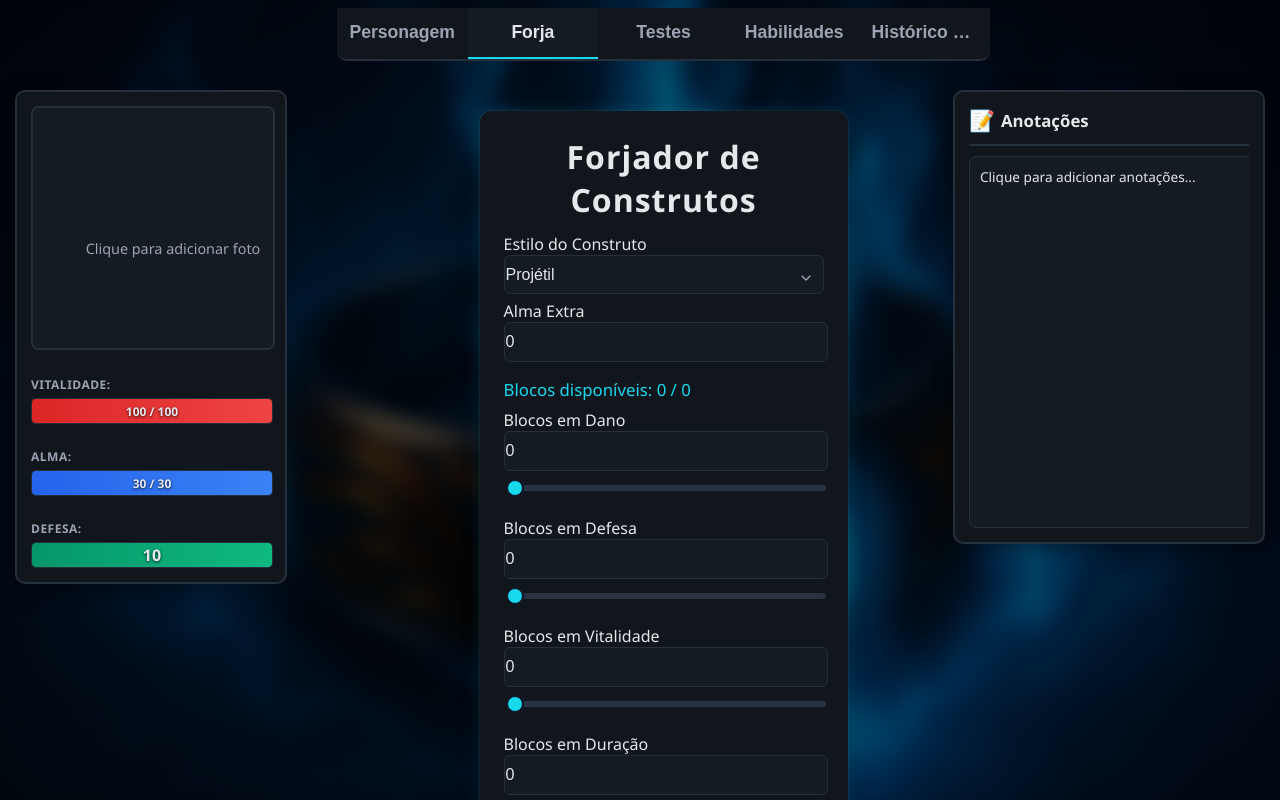
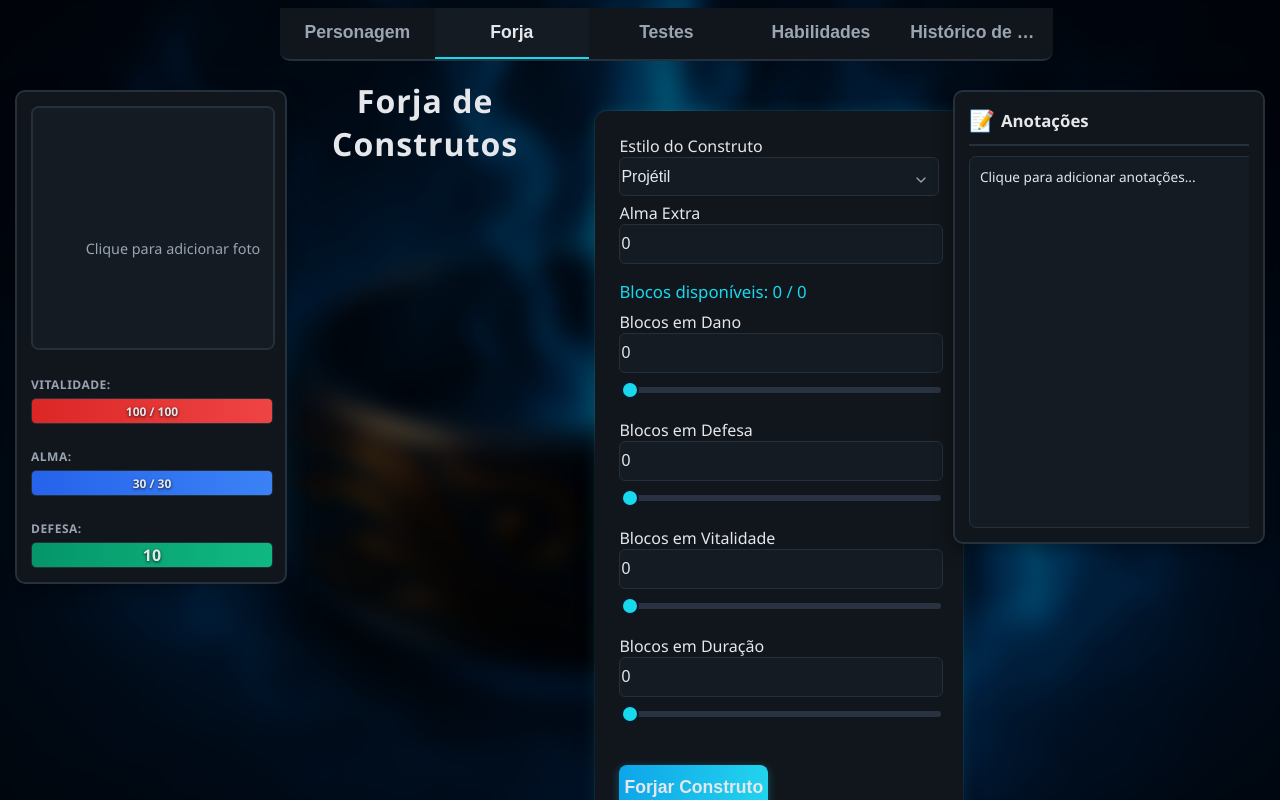
Before and after one commit to PedroAugusto08/LIGHT, a Next.js app: page / in a window 1280 px wide. Both pictures are taken after a click on the button "Forja". Shown: the top 800 px of the page. Built offline with nearby package versions, Linux system fonts and the light colour scheme.

Commit message:
Ajustes de titulos

```diff
--- a/pages/index.js
+++ b/pages/index.js
@@ -40,9 +40,9 @@ export default function Home() {
             <PersonagemTab />
           </div>
           <div className="tab-pane" id="tab-forja" style={{display:'none'}}>
+            <h1 className="personagem-title">Forja de Construtos</h1>
             <div className="main-flex">
               <div className="container">
-                <h1>Forjador de Construtos</h1>
                 <form id="forgeForm" onSubmit={(e)=>e.preventDefault()}>
                   <label htmlFor="estilo">Estilo do Construto</label>
                   <div className="select-wrapper">
@@ -89,9 +89,9 @@ export default function Home() {
             </div>
           </div>
           <div className="tab-pane" id="tab-testes" style={{display:'none'}}>
+            <h1 className="personagem-title">Testes e Favoritos</h1>
             <div className="main-flex">
               <div className="container">
-                <h2>Testes Interativos</h2>
                 <form id="testsForm" onSubmit={(e)=>e.preventDefault()}>
                   <label htmlFor="teste-pericia">Perícia</label>
                   <div className="select-wrapper">
@@ -120,7 +120,6 @@ export default function Home() {
                 </form>
               </div>
               <div className="favoritos-container" style={{maxWidth:'500px',margin:'0 auto'}}>
-                <h2>Favoritos</h2>
                 <div id="favoritos-vazio" className="favoritos-empty">Nenhum favorito ainda.</div>
                 <div id="favoritos-list"></div>
               </div>
--- a/public/teste.css
+++ b/public/teste.css
@@ -1,6 +1,7 @@
 #tab-testes h2 {
-  margin: 6px 80px;
+  margin: 0 0 12px 0;
   font-weight: 600;
+  font-size: 1.4em;
 }
 
 /* Layout: formulário à esquerda; à direita ficam Favoritos (acima) e Resultado (abaixo) */
```
